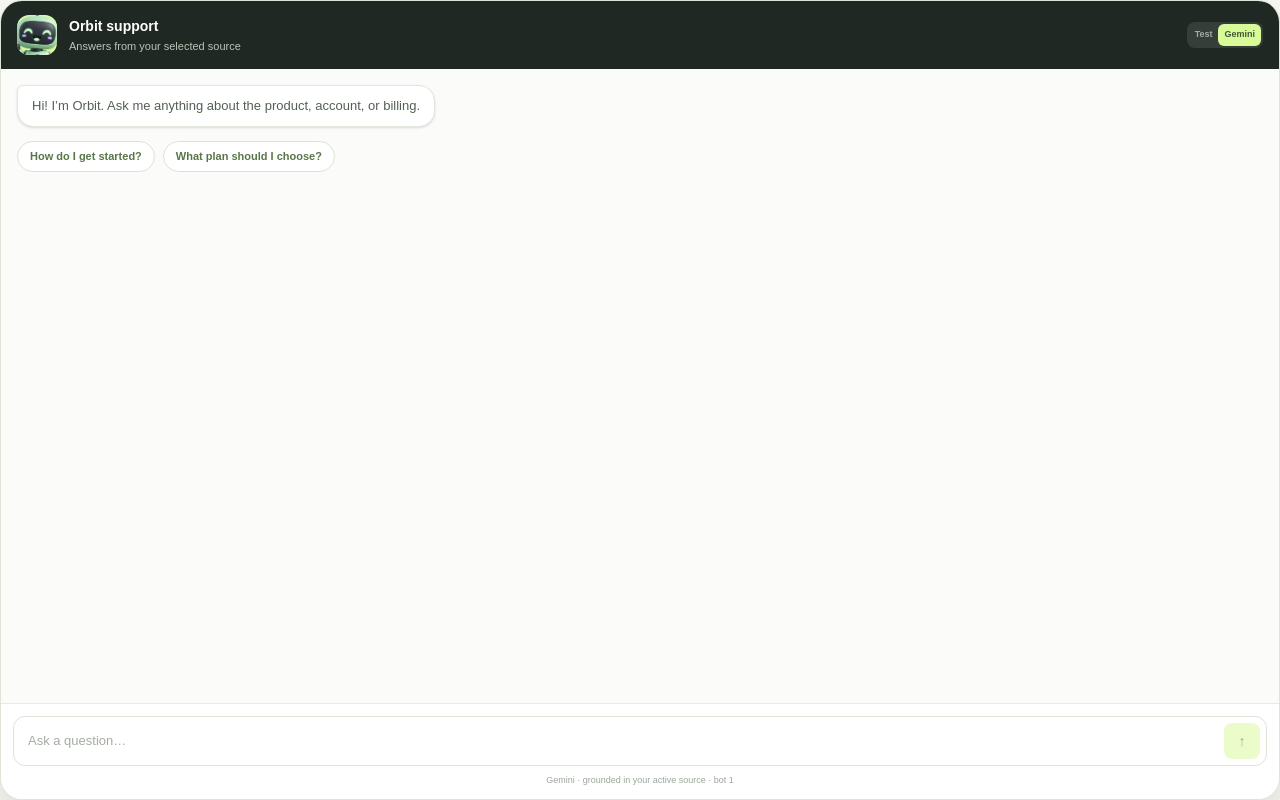
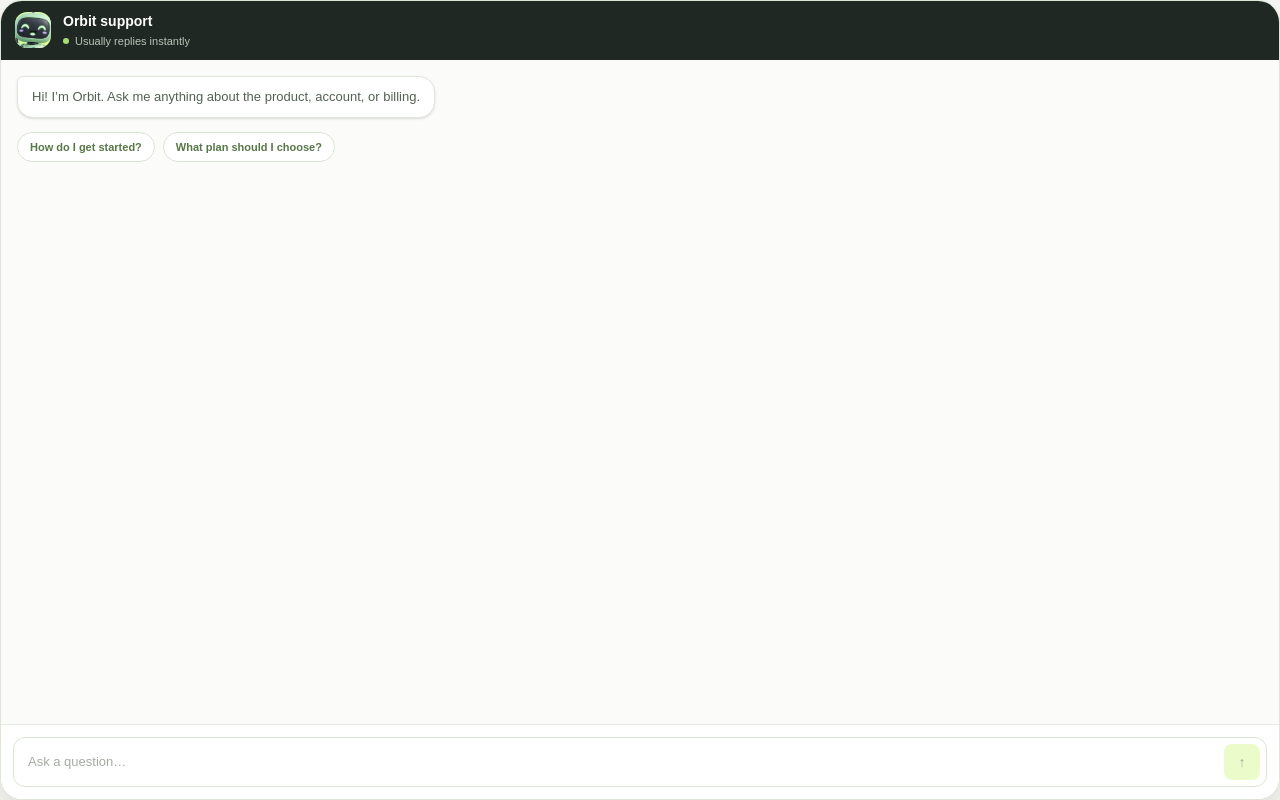
Before and after one commit to AlexandrPoge/chat-bot, a Next.js app: page /widget/1 in a window 1280 px wide. Built offline with nearby package versions, Linux system fonts and the light colour scheme.

Commit message:
refine: simplify customer widget experience

```diff
--- a/public/widget.js
+++ b/public/widget.js
@@ -22,9 +22,9 @@
     "right:clamp(12px, 2vw, 20px)",
     "bottom:clamp(12px, 2vw, 20px)",
     "z-index:2147483647",
-    "width:min(390px, calc(100vw - 24px))",
-    "height:min(580px, calc(100dvh - 24px))",
-    "min-height:min(460px, calc(100dvh - 24px))",
+    "width:min(360px, calc(100vw - 24px))",
+    "height:min(520px, calc(100dvh - 24px))",
+    "min-height:min(400px, calc(100dvh - 24px))",
     "border:0",
     "border-radius:22px",
     "background:transparent",
--- a/src/app/widget/[botId]/page.tsx
+++ b/src/app/widget/[botId]/page.tsx
@@ -4,11 +4,6 @@ export const metadata = {
   robots: { index: false, follow: false },
 };
 
-export default async function WidgetPage({
-  params,
-}: {
-  params: Promise<{ botId: string }>;
-}) {
-  const { botId } = await params;
-  return <WidgetClient botId={botId} />;
+export default function WidgetPage() {
+  return <WidgetClient />;
 }
--- a/src/app/widget/[botId]/widget-client.tsx
+++ b/src/app/widget/[botId]/widget-client.tsx
@@ -5,16 +5,15 @@ import { WidgetComposer } from "@/features/widget/widget-composer";
 import { WidgetHeader } from "@/features/widget/widget-header";
 import { WidgetMessages } from "@/features/widget/widget-messages";
 import { useWidgetKnowledge, useWidgetSettings } from "@/features/widget/use-widget-stores";
-import type { WidgetMessage, WidgetMode } from "@/features/widget/types";
+import type { WidgetMessage } from "@/features/widget/types";
 import { getTestAnswer } from "@/lib/test-assistant";
 
-export default function WidgetClient({ botId }: { botId: string }) {
+export default function WidgetClient() {
   const settings = useWidgetSettings();
   const knowledge = useWidgetKnowledge();
   const activeSource = knowledge.sources.find((source) => source.id === knowledge.activeSourceId) ?? knowledge.sources[0];
   const [messages, setMessages] = useState<WidgetMessage[]>([{ id: 1, role: "assistant", content: "" }]);
   const [question, setQuestion] = useState("");
-  const [mode, setMode] = useState<WidgetMode>("gemini");
   const [loading, setLoading] = useState(false);
   const previousSource = useRef<number | null>(null);
   useEffect(() => {
@@ -30,7 +29,6 @@ export default function WidgetClient({ botId }: { botId: string }) {
     setMessages((items) => [...items, { id: Date.now(), role: "user", content: value }]);
     setQuestion("");
     setLoading(true);
-    if (mode === "gemini") {
     try {
       const response = await fetch("/api/chat", { method: "POST", headers: { "Content-Type": "application/json" }, body: JSON.stringify({ question: value, sources: activeSource ? [activeSource] : [] }) });
       const body = await response.json() as { answer?: string; source?: string };
@@ -42,12 +40,11 @@ export default function WidgetClient({ botId }: { botId: string }) {
     } catch {
       // A local source-grounded reply is safer than leaving a customer without an answer.
     }
-    }
     window.setTimeout(() => {
       const answer = getTestAnswer(value, activeSource ? [activeSource] : [], Date.now());
       setMessages((items) => [...items, { id: Date.now() + 1, role: "assistant", ...answer }]);
       setLoading(false);
     }, 360);
   };
-  return <main className="h-dvh min-h-0 w-full overflow-hidden bg-transparent p-0 text-[#303a30]"><section className="flex h-full min-h-0 w-full flex-col overflow-hidden rounded-[22px] border border-[#dce5d8] bg-white shadow-[0_18px_55px_rgba(24,40,28,.18)]"><WidgetHeader mode={mode} onModeChange={setMode} settings={settings} /><WidgetMessages activeSource={activeSource} loading={loading} messages={messages} onPrompt={setQuestion} settings={settings} /><WidgetComposer botId={botId} loading={loading} mode={mode} onQuestionChange={setQuestion} onSubmit={sendMessage} question={question} /></section></main>;
+  return <main className="h-dvh min-h-0 w-full overflow-hidden bg-transparent p-0 text-[#303a30]"><section className="flex h-full min-h-0 w-full flex-col overflow-hidden rounded-[22px] border border-[#dce5d8] bg-white shadow-[0_18px_55px_rgba(24,40,28,.18)]"><WidgetHeader settings={settings} /><WidgetMessages activeSource={activeSource} loading={loading} messages={messages} onPrompt={setQuestion} settings={settings} /><WidgetComposer loading={loading} onQuestionChange={setQuestion} onSubmit={sendMessage} question={question} /></section></main>;
 }
--- a/src/features/widget/types.ts
+++ b/src/features/widget/types.ts
@@ -1,5 +1,3 @@
-export type WidgetMode = "gemini" | "test";
-
 export type WidgetMessage = {
   id: number;
   role: "user" | "assistant";
--- a/src/features/widget/widget-composer.tsx
+++ b/src/features/widget/widget-composer.tsx
@@ -1,15 +1,12 @@
 import { type FormEvent } from "react";
-import type { WidgetMode } from "./types";
 
 type Props = {
-  botId: string;
   loading: boolean;
-  mode: WidgetMode;
   question: string;
   onQuestionChange: (value: string) => void;
   onSubmit: (event: FormEvent) => void;
 };
 
-export function WidgetComposer({ botId, loading, mode, question, onQuestionChange, onSubmit }: Props) {
-  return <form className="shrink-0 border-t border-[#e6ebe3] bg-white p-3" onSubmit={onSubmit}><div className="flex items-center gap-2 rounded-xl border border-[#dce5d8] p-1.5 transition-all duration-200 focus-within:border-[#8bb660] focus-within:shadow-[0_0_0_4px_rgba(139,182,96,.14)]"><input aria-label="Ask a question" className="min-w-0 flex-1 bg-transparent px-2 text-[13px] outline-none placeholder:text-[#a4aca2]" onChange={(event) => onQuestionChange(event.target.value)} placeholder="Ask a question…" value={question} /><button aria-label="Send question" className="grid h-9 w-9 shrink-0 place-items-center rounded-lg bg-[#d9fb97] text-sm font-bold text-[#405735] transition-all duration-200 hover:scale-105 hover:shadow-md disabled:cursor-not-allowed disabled:opacity-50" disabled={!question.trim() || loading} type="submit">↑</button></div><p className="mt-2 truncate text-center text-[9px] text-[#9ca69b]">{mode === "gemini" ? "Gemini · grounded in your active source" : "Free Test AI · no external API calls"} · bot {botId}</p></form>;
+export function WidgetComposer({ loading, question, onQuestionChange, onSubmit }: Props) {
+  return <form className="shrink-0 border-t border-[#e6ebe3] bg-white p-3" onSubmit={onSubmit}><div className="flex items-center gap-2 rounded-xl border border-[#dce5d8] p-1.5 transition-all duration-200 focus-within:border-[#8bb660] focus-within:shadow-[0_0_0_4px_rgba(139,182,96,.14)]"><input aria-label="Ask a question" className="min-w-0 flex-1 bg-transparent px-2 text-[13px] outline-none placeholder:text-[#a4aca2]" onChange={(event) => onQuestionChange(event.target.value)} placeholder="Ask a question…" value={question} /><button aria-label="Send question" className="grid h-9 w-9 shrink-0 place-items-center rounded-lg bg-[#d9fb97] text-sm font-bold text-[#405735] transition-all duration-200 hover:scale-105 hover:shadow-md disabled:cursor-not-allowed disabled:opacity-50" disabled={!question.trim() || loading} type="submit">↑</button></div></form>;
 }
--- a/src/features/widget/widget-header.tsx
+++ b/src/features/widget/widget-header.tsx
@@ -1,13 +1,8 @@
 import Image from "next/image";
 import type { BotSettings } from "@/lib/bot-settings";
-import type { WidgetMode } from "./types";
 
-type Props = {
-  mode: WidgetMode;
-  settings: BotSettings;
-  onModeChange: (mode: WidgetMode) => void;
-};
+type Props = { settings: BotSettings };
 
-export function WidgetHeader({ mode, settings, onModeChange }: Props) {
-  return <header className="flex shrink-0 items-center gap-3 bg-[#202823] px-3.5 py-3 text-white sm:px-4 sm:py-3.5"><span className="grid h-10 w-10 shrink-0 place-items-center overflow-hidden rounded-xl transition-transform duration-300 hover:scale-105" style={{ backgroundColor: settings.accent }}><Image alt={`${settings.name} mascot`} className="scale-[1.7] object-contain" height={40} priority src="/mascot/orbit-support-mascot.png" width={40} /></span><div className="min-w-0"><p className="truncate text-sm font-semibold">{settings.name}</p><p className="mt-0.5 truncate text-[11px] text-[#b9c4b8]">Answers from your selected source</p></div><div className="ml-auto flex shrink-0 rounded-lg bg-white/10 p-0.5 text-[9px] font-bold"><button aria-pressed={mode === "test"} className={`rounded-md px-1.5 py-1 transition ${mode === "test" ? "bg-white/15 text-white" : "text-white/55 hover:text-white"}`} onClick={() => onModeChange("test")} type="button">Test</button><button aria-pressed={mode === "gemini"} className={`rounded-md px-1.5 py-1 transition ${mode === "gemini" ? "bg-[#d9fb97] text-[#405735]" : "text-white/55 hover:text-white"}`} onClick={() => onModeChange("gemini")} type="button">Gemini</button></div></header>;
+export function WidgetHeader({ settings }: Props) {
+  return <header className="flex shrink-0 items-center gap-3 bg-[#202823] px-3.5 py-2.5 text-white"><span className="grid h-9 w-9 shrink-0 place-items-center overflow-hidden rounded-xl" style={{ backgroundColor: settings.accent }}><Image alt={`${settings.name} mascot`} className="scale-[1.7] object-contain" height={36} priority src="/mascot/orbit-support-mascot.png" width={36} /></span><div className="min-w-0"><p className="truncate text-sm font-semibold">{settings.name}</p><p className="mt-0.5 flex items-center gap-1.5 truncate text-[11px] text-[#b9c4b8]"><i className="h-1.5 w-1.5 shrink-0 rounded-full bg-[#a9dc75]" />Usually replies instantly</p></div></header>;
 }
```
Also changed, not shown: 2 other files (tests, documents, lock files or other folders). Lines whose indentation alone changed are shown as unchanged.
